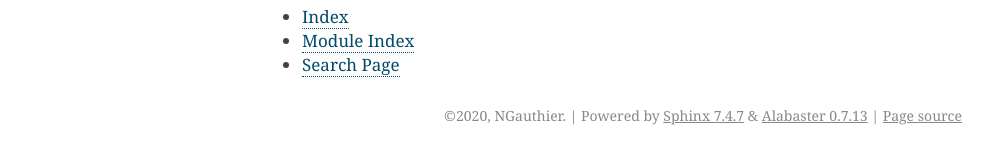
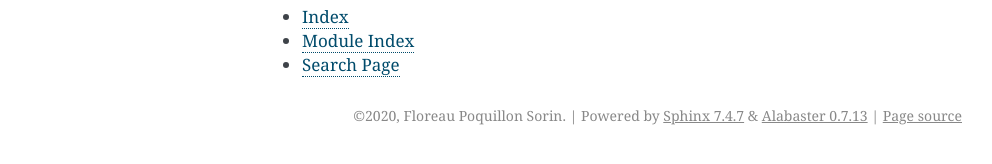
Before and after one commit to NathanGBIM/SIRGame, a Sphinx documentation site: the page built from docs/source/index.rst, in a window 1280 px wide. Shown: the part 366-530 px from the top of the page, without its empty margins (148-1140 px from the left). Built offline with Sphinx 7.4.7, drawn with Linux system fonts in a browser that asks for light colours.

Commit message:
Add files via upload

```diff
--- a/docs/source/conf.py
+++ b/docs/source/conf.py
@@ -17,9 +17,9 @@
 
 # -- Project information -----------------------------------------------------
 
-project = 'SIRGame'
-copyright = '2020, NGauthier'
-author = 'NGauthier'
+project = 'Software Developpement Bobby'
+copyright = '2020, Floreau Poquillon Sorin'
+author = 'Titouan Poquillon, Armande Cirot, Claire Lemonnier, Guilhem Panneau, Julian Floreau, Baptiste Sorin'
 
 # The full version, including alpha/beta/rc tags
 release = '0'
@@ -53,7 +53,6 @@
 # so a file named "default.css" will overwrite the builtin "default.css".
 html_static_path = ['_static']
 
-autoclass_content= 'both'
 import os
 import sys
 sys.path.insert(0, os.path.abspath('../..'))
```
